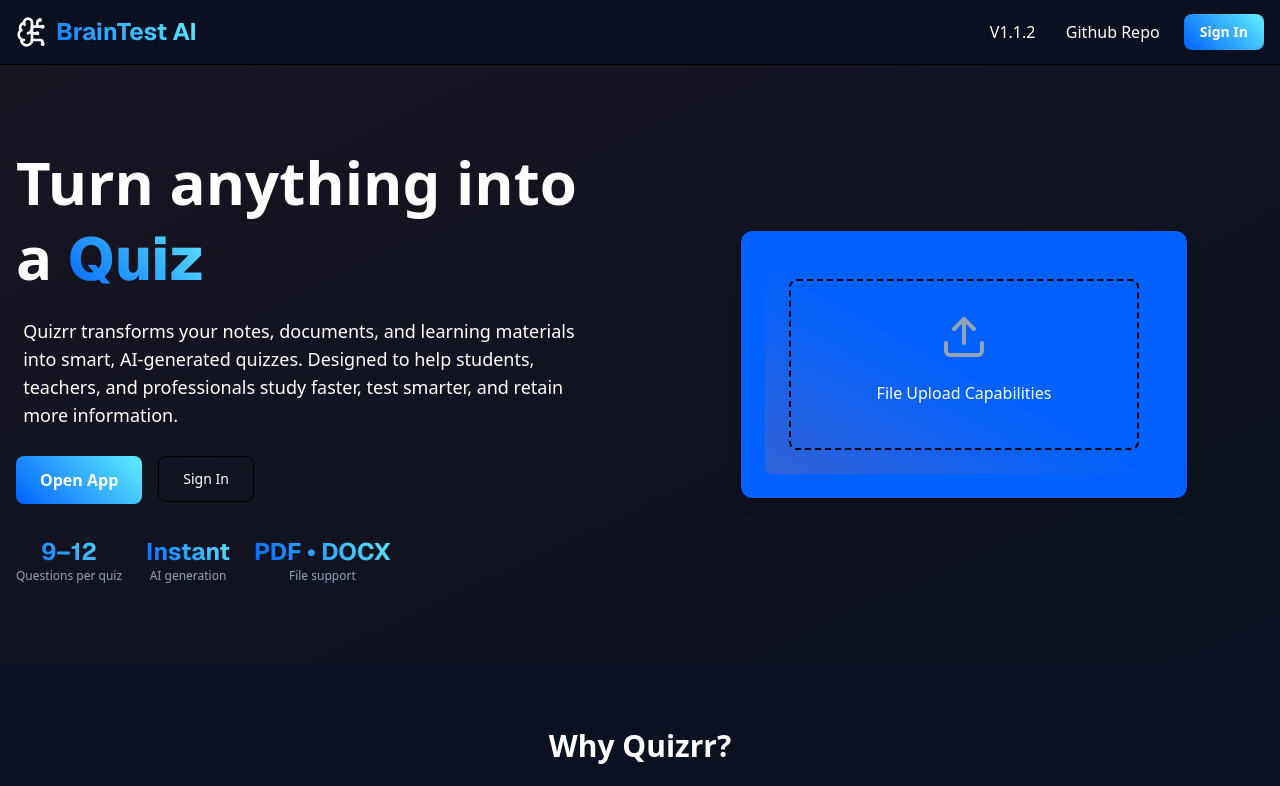
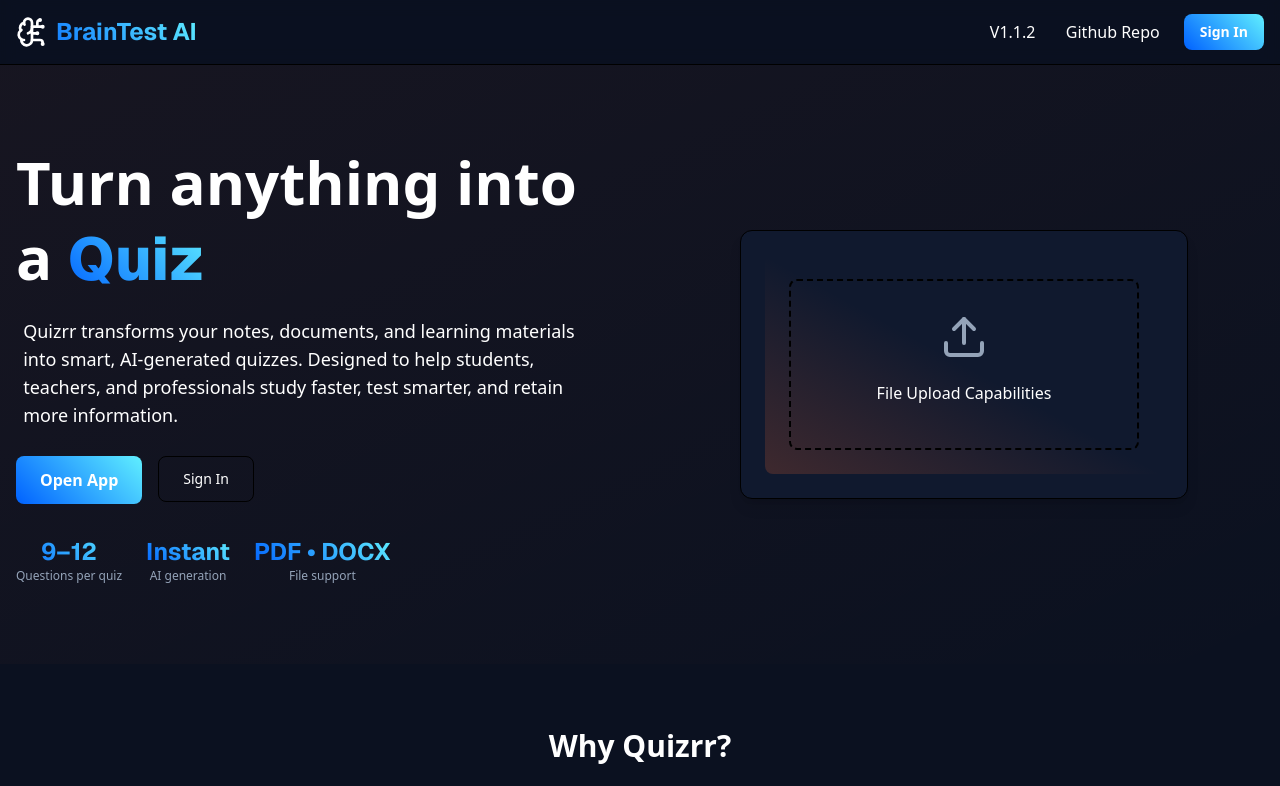
Before and after one commit to UMBEC404/QuizApp, a Next.js app: page / in a window 1280 px wide. Shown: the top 786 px of the page. Built offline with nearby package versions, Linux system fonts and the light colour scheme; no server answers.

Commit message:
Update globals.css

```diff
--- a/src/app/globals.css
+++ b/src/app/globals.css
@@ -16,7 +16,7 @@
 
   --primary-foreground: #0B1120;
 
-  --card: #0061ff;
+  --card: #10192e;
   --card-foreground: #ffffff;
 
   --muted: #334155;
```
